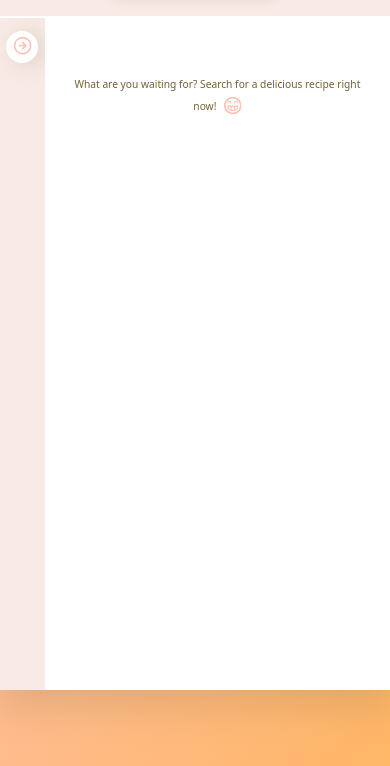
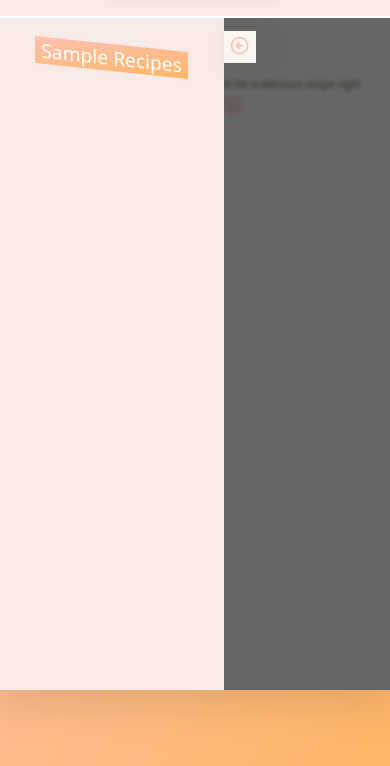
Before and after one commit to andrei110/MasterChef, a website built with Vite: page index.html in a window 390 px wide. Both pictures are taken after typing "Sample" into the empty fields and a click on the button "Search". Shown: the part 78-844 px from the top of the page. Built offline with nearby package versions, Linux system fonts and the light colour scheme; no server answers; a web font is replaced by a local one.

Commit message:
fix: sideBar was set to be open when users searches for recipes

```diff
--- a/src/js/controller.js
+++ b/src/js/controller.js
@@ -31,7 +31,7 @@ const controlSearchResults = async function () {
     console.log(query);
     if (!query) return;
     // Unhide sideBar button (only below 800 px)
-    sideBarView.unhideSideBarBtn();
+    sideBarView.openSideBar();
     // Load recipes
     await model.loadSearchResults(query);
     console.log(model.state.search);
--- a/src/js/views/sideBarView.js
+++ b/src/js/views/sideBarView.js
@@ -25,14 +25,17 @@ class SideBarView extends View {
   }
 
   addHandlerOverlay() {
-    document.querySelector('.overlay').addEventListener('click', function () {
-      SideBarView.prototype.closeSideBar();
-    });
+    document
+      .querySelector('.overlay')
+      .addEventListener('click', this.closeSideBar);
   }
 
-  unhideSideBarBtn() {
+  openSideBar() {
     if (!this.bp800.matches) return;
     this._sideBarBtn.classList.remove('hidden');
+    this._parentElement.classList.remove('search-results__sideBar-toggle');
+    document.querySelector('.overlay').classList.remove('hidden');
+    setTimeout(() => this.setOverlayHeight(), 500);
   }
 
   closeSideBar() {
--- a/src/sass/_recipe.scss
+++ b/src/sass/_recipe.scss
@@ -189,6 +189,10 @@
       display: flex;
       align-items: center;
       margin-left: 3rem;
+
+      @media only screen and (max-width: $bp-small--410) {
+        margin-left: 2rem;
+      }
     }
 
     &-data {
```
Also changed, not shown: css/style.css, 1 other file.
